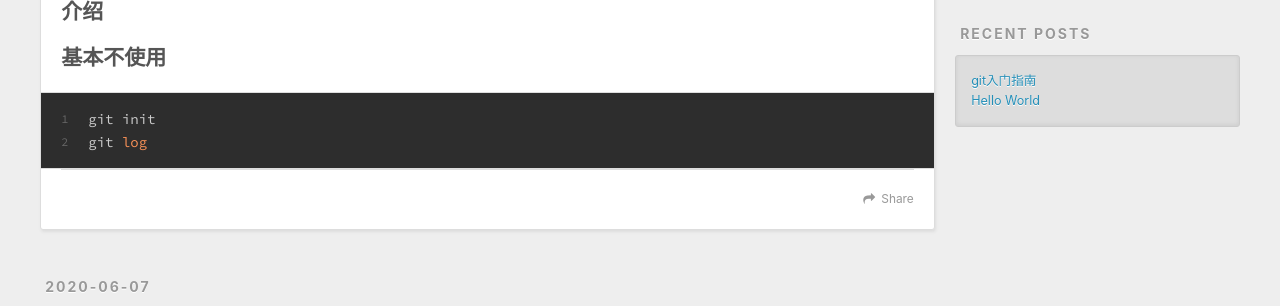
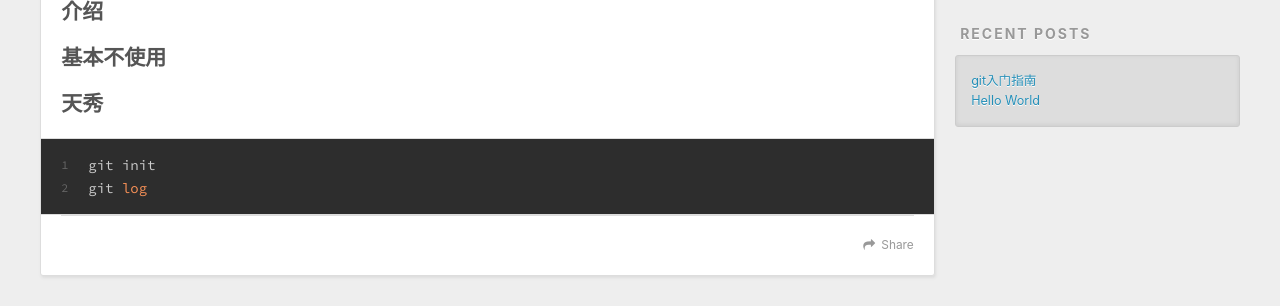
Before and after one commit to s1596448051/s1596448051.github.io, a plain HTML site: page index.html in a window 1280 px wide. Shown: the part 454-760 px from the top of the page. Drawn offline with nearby package versions, Linux system fonts and the light colour scheme.

Commit message:
Site updated: 2020-06-07 19:50:59

```diff
--- a/index.html
+++ b/index.html
@@ -86,7 +86,7 @@
 
     <div class="article-entry" itemprop="articleBody">
 
-        <h2 id="介绍"><a href="#介绍" class="headerlink" title="介绍"></a>介绍</h2><h2 id="基本不使用"><a href="#基本不使用" class="headerlink" title="基本不使用"></a>基本不使用</h2><figure class="highlight bash"><table><tr><td class="gutter"><pre><span class="line">1</span><br><span class="line">2</span><br></pre></td><td class="code"><pre><span class="line">git init</span><br><span class="line">git <span class="built_in">log</span></span><br></pre></td></tr></table></figure>
+        <h2 id="介绍"><a href="#介绍" class="headerlink" title="介绍"></a>介绍</h2><h2 id="基本不使用"><a href="#基本不使用" class="headerlink" title="基本不使用"></a>基本不使用</h2><h2 id="天秀"><a href="#天秀" class="headerlink" title="天秀"></a>天秀</h2><figure class="highlight bash"><table><tr><td class="gutter"><pre><span class="line">1</span><br><span class="line">2</span><br></pre></td><td class="code"><pre><span class="line">git init</span><br><span class="line">git <span class="built_in">log</span></span><br></pre></td></tr></table></figure>
 
 
     </div>
```
Also changed, not shown: 2020/06/07/git入门指南/index.html (+4 -4 lines).
